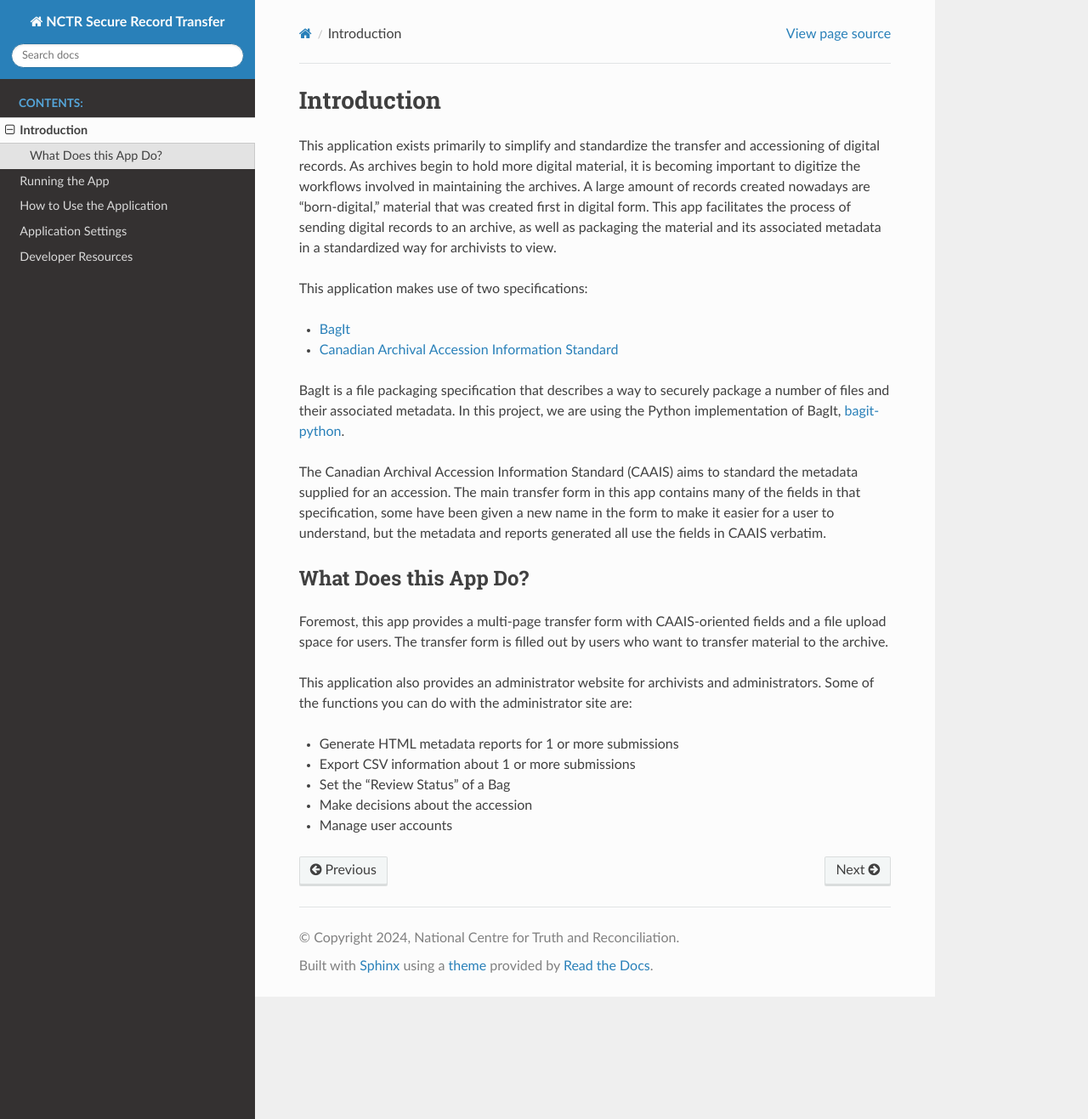
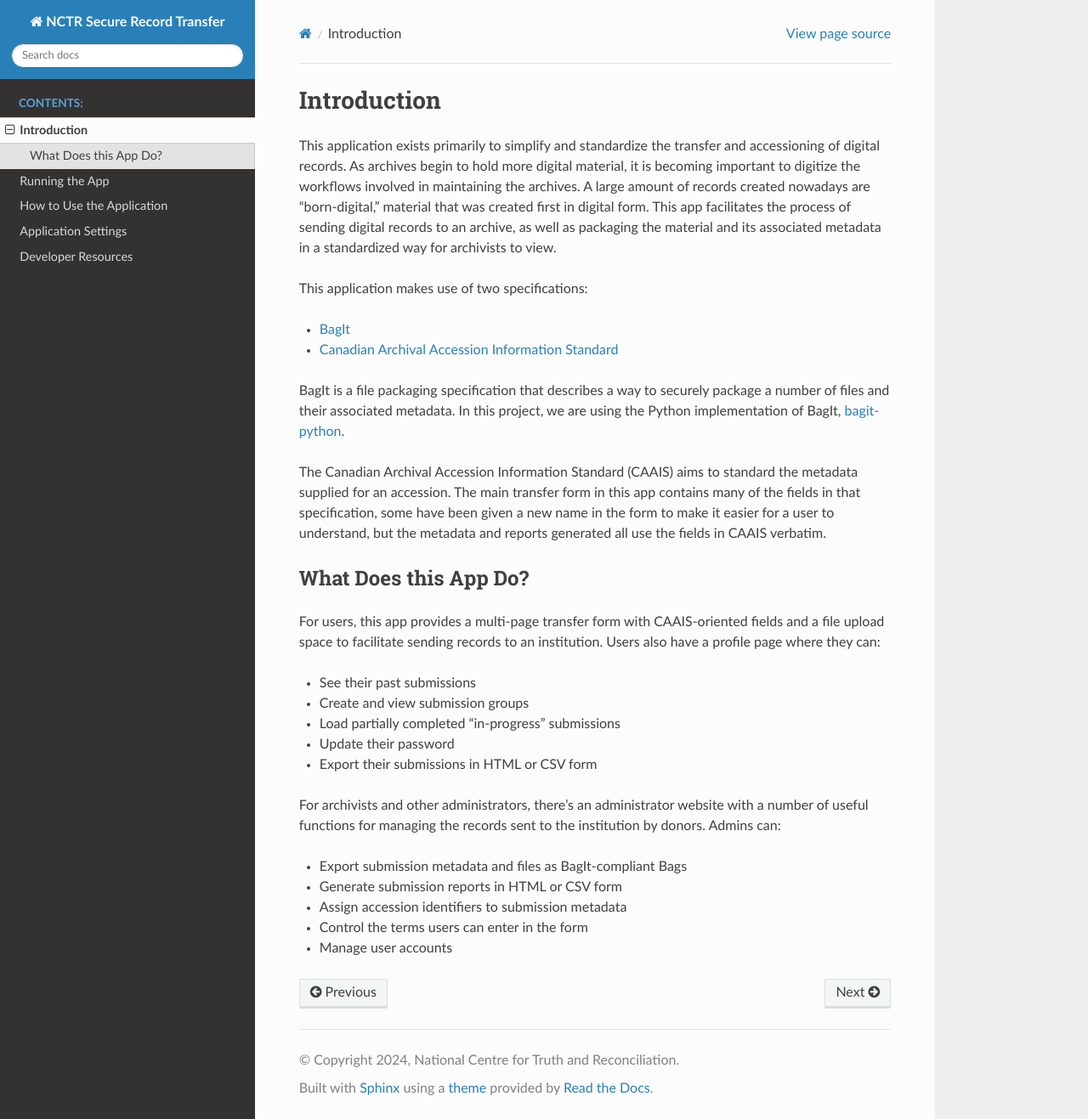
Before and after one commit to NationalCentreTruthReconciliation/Secure-Record-Transfer, a Sphinx documentation site: the page built from docs/introduction/index.rst, in a window 1280 px wide and 1317 px high. Shown: the whole window at 85% size. Built offline with Sphinx 7.4.7 and the Read the Docs theme 3.1.0, drawn with Linux system fonts in a browser that asks for light colours.

Commit message:
Update section "What Does this App Do?"

```diff
--- a/docs/introduction/index.rst
+++ b/docs/introduction/index.rst
@@ -25,15 +25,21 @@ understand, but the metadata and reports generated all use the fields in CAAIS v
 What Does this App Do?
 ######################
 
-Foremost, this app provides a multi-page transfer form with CAAIS-oriented fields and a file upload
-space for users. The transfer form is filled out by users who want to transfer material to the
-archive.
+For users, this app provides a multi-page transfer form with CAAIS-oriented fields and a file
+upload space to facilitate sending records to an institution. Users also have a profile page where
+they can:
 
-This application also provides an administrator website for archivists and administrators. Some of
-the functions you can do with the administrator site are:
+* See their past submissions
+* Create and view submission groups
+* Load partially completed "in-progress" submissions
+* Update their password
+* Export their submissions in HTML or CSV form
 
-* Generate HTML metadata reports for 1 or more submissions
-* Export CSV information about 1 or more submissions
-* Set the "Review Status" of a Bag
-* Make decisions about the accession
+For archivists and other administrators, there's an administrator website with a number of useful
+functions for managing the records sent to the institution by donors. Admins can:
+
+* Export submission metadata and files as BagIt-compliant Bags
+* Generate submission reports in HTML or CSV form
+* Assign accession identifiers to submission metadata
+* Control the terms users can enter in the form
 * Manage user accounts
```
